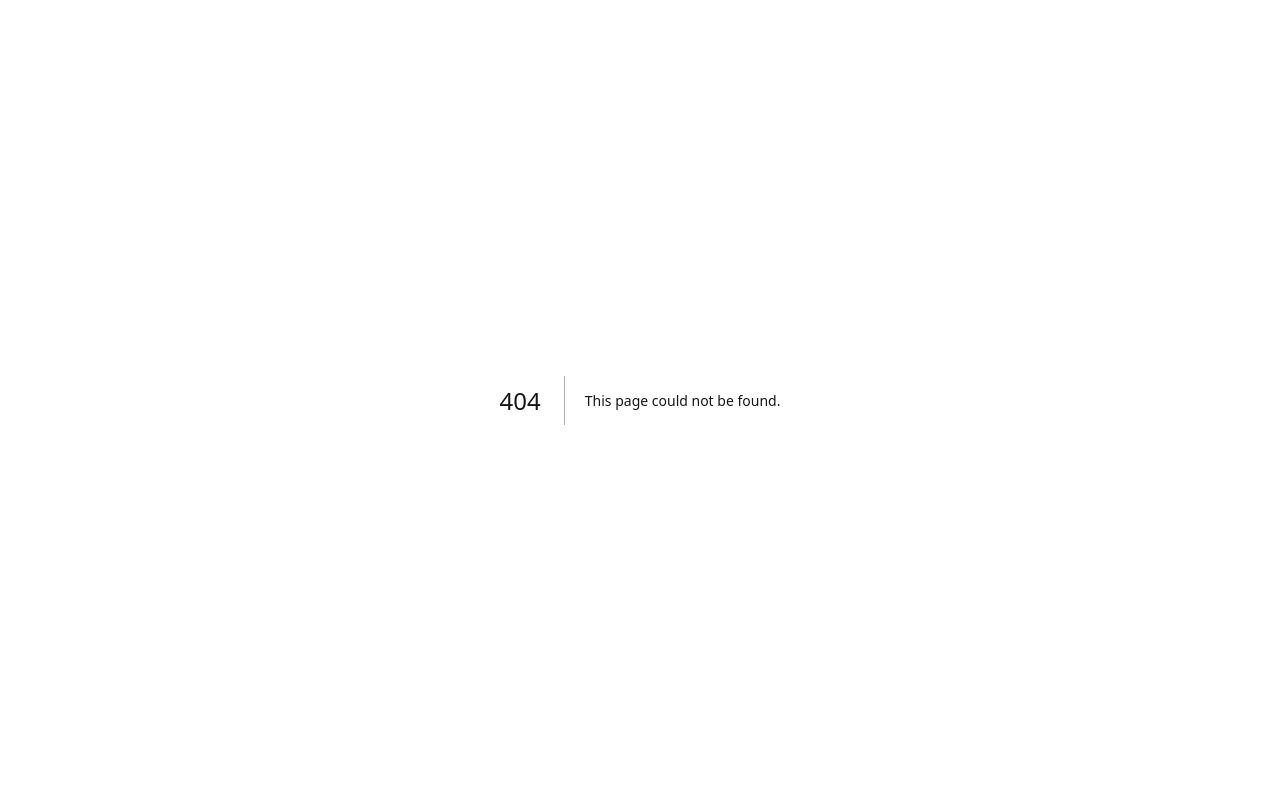
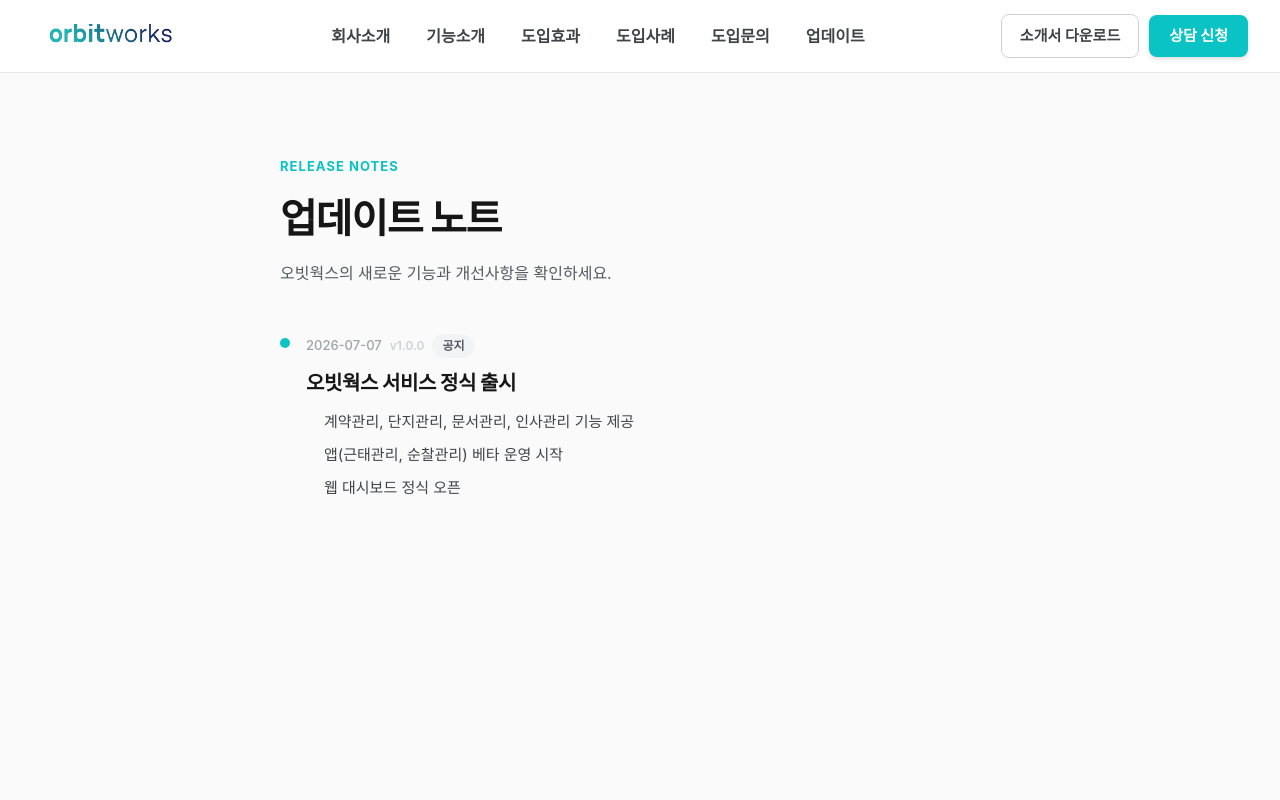
Before and after one commit to devorbitworks/website, a Next.js app: page /updates in a window 1280 px wide. Before the commit this address had no page. Shown: the top 800 px of the page. Built offline with nearby package versions, Linux system fonts and the light colour scheme; a web font is replaced by a local one.

Commit message:
feat: 업데이트 노트 페이지, 이미지 반영, 푸터 링크 연결

```diff
--- /dev/null
+++ b/src/app/updates/page.tsx
@@ -0,0 +1,79 @@
+import GNB from "@/components/GNB";
+import Footer from "@/components/Footer";
+import { updates, UpdateTag } from "@/data/updates";
+
+const tagStyle: Record<UpdateTag, { bg: string; color: string }> = {
+  "기능 추가": { bg: "#E0F7F7", color: "#07898A" },
+  "개선":     { bg: "#EEF2FF", color: "#4F46E5" },
+  "버그 수정": { bg: "#FFF4F2", color: "#B23B22" },
+  "공지":     { bg: "#F2F3F4", color: "#565A61" },
+};
+
+export default function UpdatesPage() {
+  return (
+    <>
+      <GNB variant="landing" />
+      <main style={{ background: "#FAFAFA", minHeight: "100vh", padding: "80px 0 120px" }}>
+        <div style={{ maxWidth: 760, margin: "0 auto", padding: "0 20px" }}>
+          {/* Header */}
+          <div style={{ marginBottom: 48 }}>
+            <span style={{ display: "inline-block", fontSize: 13, fontWeight: 700, color: "#0AC3C4", letterSpacing: ".08em", marginBottom: 12 }}>
+              RELEASE NOTES
+            </span>
+            <h1 style={{ fontSize: "clamp(28px, 6vw, 40px)", fontWeight: 800, letterSpacing: "-.03em", margin: "0 0 12px", color: "#161616" }}>
+              업데이트 노트
+            </h1>
+            <p style={{ fontSize: 16, color: "#565A61", margin: 0, lineHeight: 1.6 }}>
+              오빗웍스의 새로운 기능과 개선사항을 확인하세요.
+            </p>
+          </div>
+
+          {/* Entries */}
+          <div style={{ display: "flex", flexDirection: "column" }}>
+            {updates.map((entry, i) => (
+              <div key={i} style={{ display: "flex", gap: 16, paddingBottom: 40 }}>
+                {/* Timeline dot + line */}
+                <div style={{ display: "flex", flexDirection: "column", alignItems: "center", flexShrink: 0, paddingTop: 4 }}>
+                  <div style={{ width: 10, height: 10, borderRadius: "50%", background: i === 0 ? "#0AC3C4" : "#CDD2D8", flexShrink: 0 }} />
+                  {i < updates.length - 1 && (
+                    <div style={{ width: 1, flex: 1, background: "#E4E6E8", marginTop: 8 }} />
+                  )}
+                </div>
+
+                {/* Content */}
+                <div style={{ flex: 1, paddingBottom: 8 }}>
+                  {/* Meta: date + version + tag */}
+                  <div style={{ display: "flex", alignItems: "center", flexWrap: "wrap", gap: 8, marginBottom: 10 }}>
+                    <span style={{ fontSize: 13, color: "#9DA3AB", fontWeight: 500 }}>{entry.date}</span>
+                    <span style={{ fontSize: 12, color: "#CDD2D8", fontWeight: 600 }}>{entry.version}</span>
+                    <span style={{
+                      display: "inline-block",
+                      padding: "3px 10px",
+                      borderRadius: 1000,
+                      fontSize: 12,
+                      fontWeight: 700,
+                      background: tagStyle[entry.tag].bg,
+                      color: tagStyle[entry.tag].color,
+                    }}>
+                      {entry.tag}
+                    </span>
+                  </div>
+
+                  <h2 style={{ fontSize: "clamp(17px, 4vw, 20px)", fontWeight: 800, color: "#161616", margin: "0 0 12px", letterSpacing: "-.02em" }}>
+                    {entry.title}
+                  </h2>
+                  <ul style={{ margin: 0, padding: "0 0 0 18px", display: "flex", flexDirection: "column", gap: 8 }}>
+                    {entry.items.map((item, j) => (
+                      <li key={j} style={{ fontSize: 15, color: "#404347", lineHeight: 1.65 }}>{item}</li>
+                    ))}
+                  </ul>
+                </div>
+              </div>
+            ))}
+          </div>
+        </div>
+      </main>
+      <Footer variant="landing" />
+    </>
+  );
+}
--- a/src/components/GNB.tsx
+++ b/src/components/GNB.tsx
@@ -33,6 +33,7 @@
               <Link href="#effects" style={{ fontSize: 16, fontWeight: 600, color: "#404347", textDecoration: "none" }}>도입효과</Link>
               <Link href="#cases" style={{ fontSize: 16, fontWeight: 600, color: "#404347", textDecoration: "none" }}>도입사례</Link>
               <Link href="#contact" style={{ fontSize: 16, fontWeight: 600, color: "#404347", textDecoration: "none" }}>도입문의</Link>
+              <Link href="/updates" style={{ fontSize: 16, fontWeight: 600, color: "#404347", textDecoration: "none" }}>업데이트</Link>
             </>
           ) : (
             <>
@@ -41,6 +42,7 @@
               <Link href="/#effects" style={{ fontSize: 16, fontWeight: 600, color: "#404347", textDecoration: "none" }}>도입효과</Link>
               <Link href="/#cases" style={{ fontSize: 16, fontWeight: 600, color: "#404347", textDecoration: "none" }}>도입사례</Link>
               <Link href="/#contact" style={{ fontSize: 16, fontWeight: 600, color: "#404347", textDecoration: "none" }}>도입문의</Link>
+              <Link href="/updates" style={{ fontSize: 16, fontWeight: 600, color: "#404347", textDecoration: "none" }}>업데이트</Link>
             </>
           )}
         </nav>
--- /dev/null
+++ b/src/data/updates.ts
@@ -0,0 +1,23 @@
+export type UpdateTag = "기능 추가" | "개선" | "버그 수정" | "공지";
+
+export interface UpdateEntry {
+  version: string;
+  date: string;
+  title: string;
+  tag: UpdateTag;
+  items: string[];
+}
+
+export const updates: UpdateEntry[] = [
+  {
+    version: "v1.0.0",
+    date: "2026-07-07",
+    title: "오빗웍스 서비스 정식 출시",
+    tag: "공지",
+    items: [
+      "계약관리, 단지관리, 문서관리, 인사관리 기능 제공",
+      "앱(근태관리, 순찰관리) 베타 운영 시작",
+      "웹 대시보드 정식 오픈",
+    ],
+  },
+];
```
